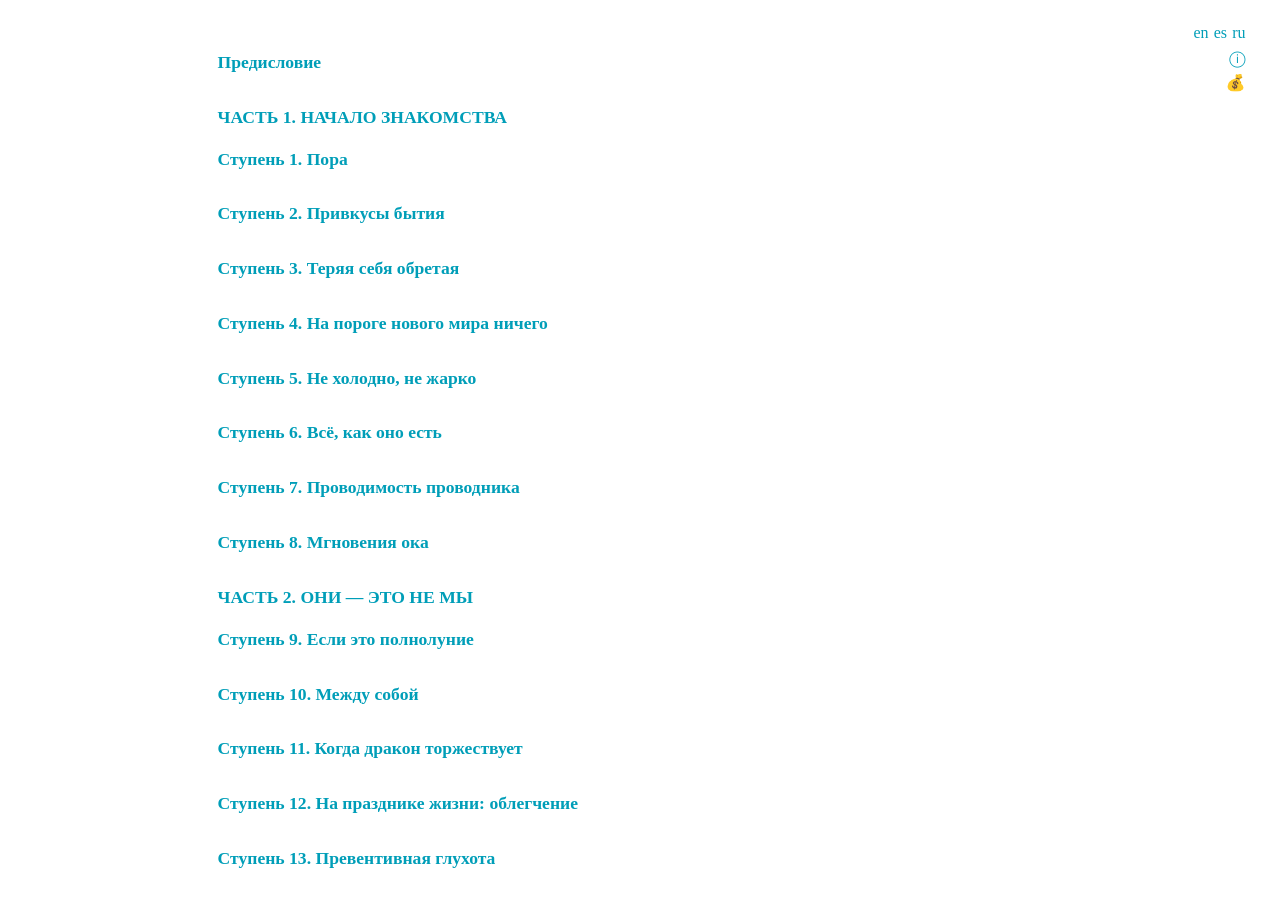
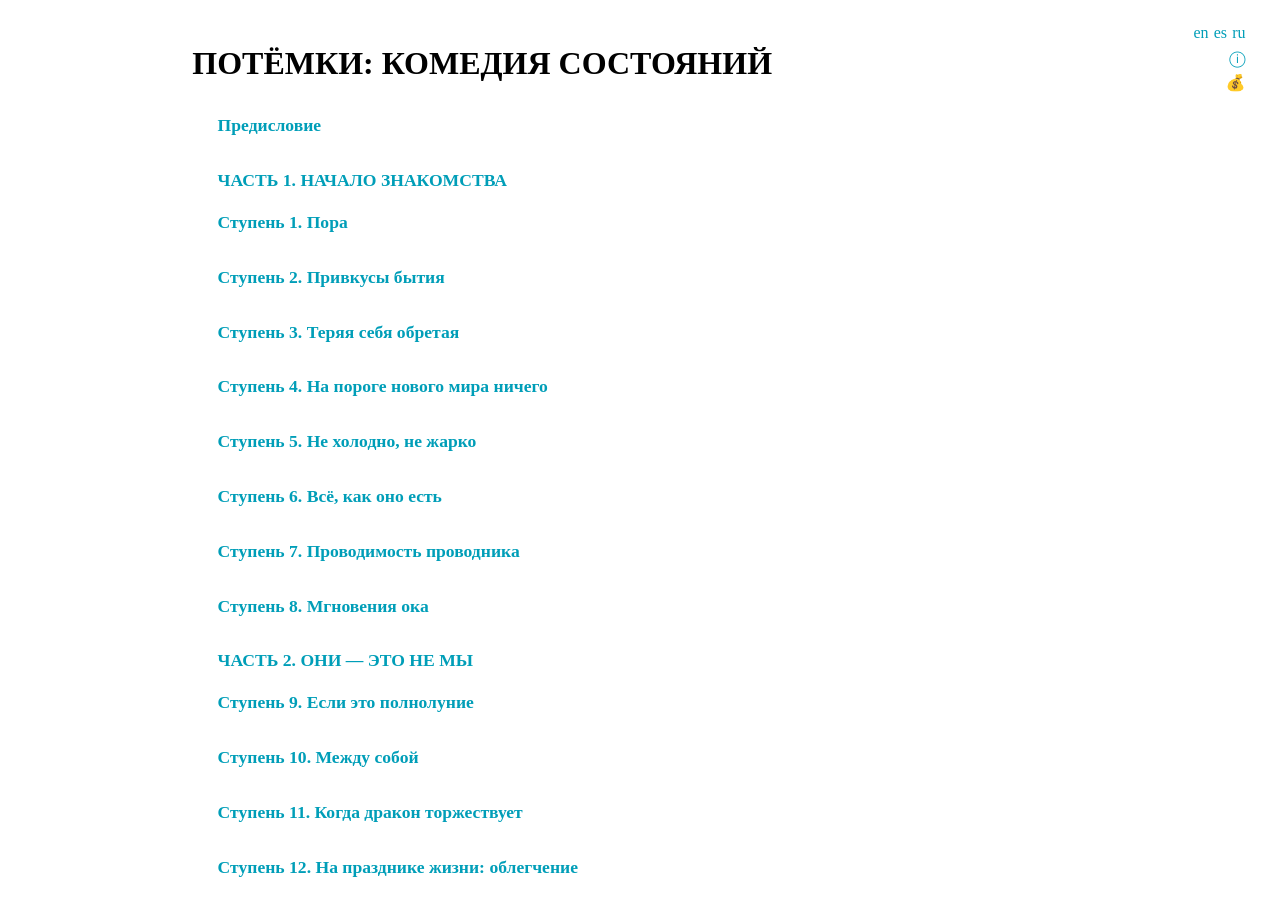
Before and after one commit to slr/slr.github.io, a Jekyll site: the page built from fiction-walk-in.html, in a window 1280 px wide and 900 px high. Built offline with Jekyll 4.4.1, drawn with Linux system fonts in a browser that asks for light colours.

Commit message:
edit fiction-walk-in page

```diff
--- a/fiction-walk-in.html
+++ b/fiction-walk-in.html
@@ -1,7 +1,7 @@
 ---
 permalink: /fiction/walk-in/
 redirect_from: /fiction-walk-in.html
-title: ПОТЁМКИ: КОМЕДИЯ СОСТОЯНИЙ
+title: "ПОТЁМКИ: КОМЕДИЯ СОСТОЯНИЙ"
 categories: [fiction]
 ---
 {% include header.html -%}
```
